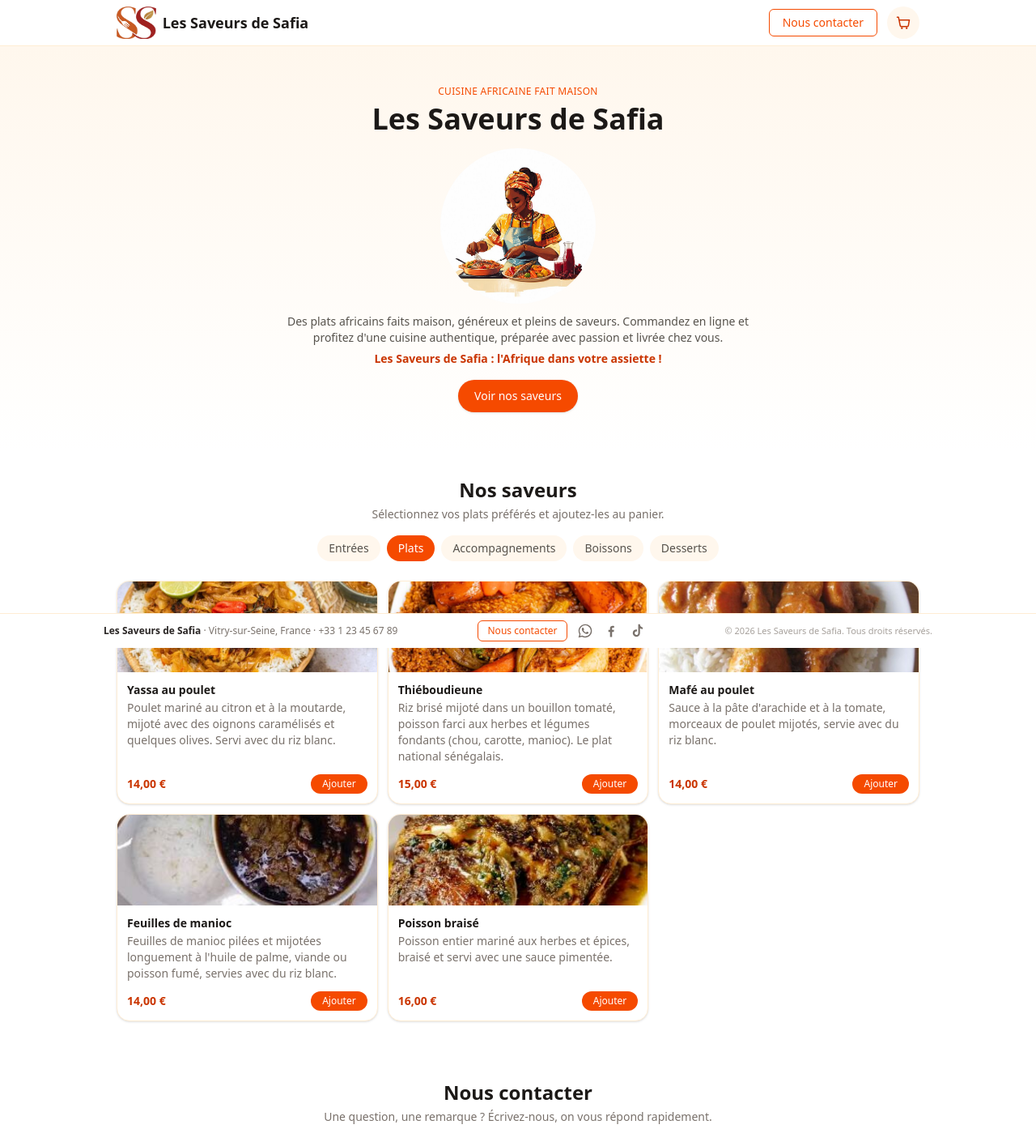
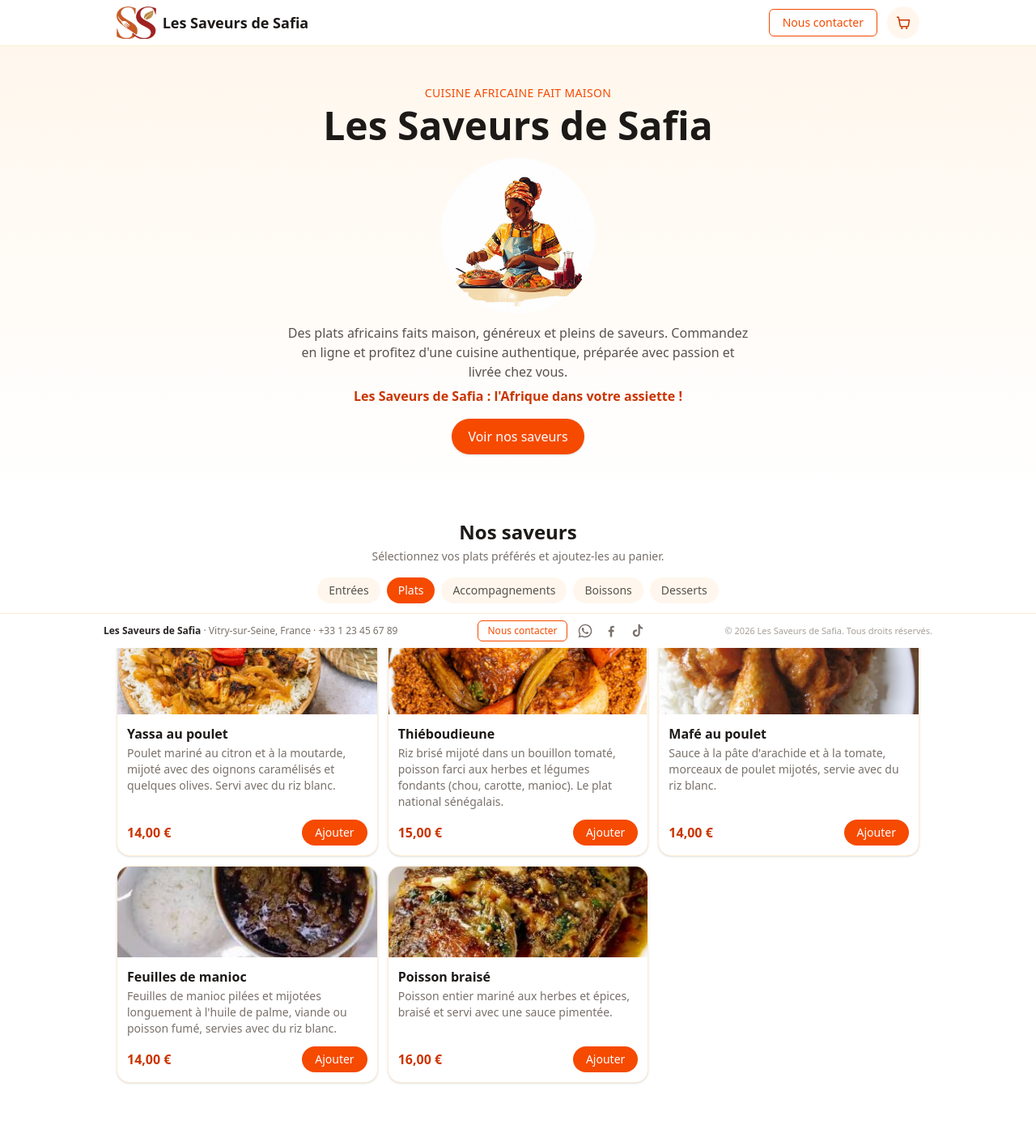
Before and after one commit to superconde224/safia-saveur, a Next.js app: page /safia-saveur/ in a window 1280 px wide. Shown: the top 1415 px of the page at 81% size. Built offline with nearby package versions, Linux system fonts and the light colour scheme.

Commit message:
Remonte les tailles de texte aux standards (16px principal, 14px min secondaire)

```diff
--- a/components/Hero.tsx
+++ b/components/Hero.tsx
@@ -5,24 +5,24 @@ export function Hero() {
   return (
     <section id="top" className="bg-gradient-to-b from-orange-50 to-white">
       <div className="mx-auto max-w-5xl px-4 py-8 text-center sm:py-12">
-        <p className="text-xs font-medium uppercase tracking-wide text-orange-600">Cuisine africaine fait maison</p>
-        <h1 className="mt-1.5 text-2xl font-bold text-stone-900 sm:text-4xl">{RESTAURANT_NAME}</h1>
+        <p className="text-sm font-medium uppercase tracking-wide text-orange-600">Cuisine africaine fait maison</p>
+        <h1 className="mt-1.5 text-3xl font-bold text-stone-900 sm:text-5xl">{RESTAURANT_NAME}</h1>
         {/* eslint-disable-next-line @next/next/no-img-element */}
         <img
           src={withBasePath("/images/profil-safia.jpg")}
           alt="Cuisinière préparant un plat Les Saveurs de Safia"
           className="mx-auto mt-4 h-36 w-36 rounded-full object-cover sm:h-48 sm:w-48"
         />
-        <p className="mx-auto mt-3 max-w-xl text-sm text-stone-600">
+        <p className="mx-auto mt-3 max-w-xl text-base text-stone-600">
           Des plats africains faits maison, généreux et pleins de saveurs. Commandez en ligne et
           profitez d&apos;une cuisine authentique, préparée avec passion et livrée chez vous.
         </p>
-        <p className="mx-auto mt-1.5 max-w-xl text-sm font-semibold text-orange-700">
+        <p className="mx-auto mt-1.5 max-w-xl text-base font-semibold text-orange-700">
           Les Saveurs de Safia : l&apos;Afrique dans votre assiette !
         </p>
         <a
           href="#menu"
-          className="mt-4 inline-block rounded-full bg-orange-600 px-5 py-2.5 text-sm font-medium text-white shadow-sm transition hover:bg-orange-700"
+          className="mt-4 inline-block rounded-full bg-orange-600 px-5 py-2.5 text-base font-medium text-white shadow-sm transition hover:bg-orange-700"
         >
           Voir nos saveurs
         </a>
--- a/components/ProductCard.tsx
+++ b/components/ProductCard.tsx
@@ -22,14 +22,14 @@ export function ProductCard({ product }: { product: Product }) {
       )}
 
       <div className="flex flex-1 flex-col p-3">
-        <h3 className="text-sm font-semibold text-stone-900">{product.name}</h3>
+        <h3 className="text-base font-semibold text-stone-900">{product.name}</h3>
         <p className="mt-0.5 flex-1 text-sm text-stone-500">{product.description}</p>
         <div className="mt-3 flex items-center justify-between">
-          <span className="text-sm font-semibold text-orange-700">{formatPrice(product.price)}</span>
+          <span className="text-base font-semibold text-orange-700">{formatPrice(product.price)}</span>
           {quantity === 0 ? (
             <button
               onClick={() => addItem(product.id)}
-              className="rounded-full bg-orange-600 px-3.5 py-1 text-xs font-medium text-white transition hover:bg-orange-700 active:scale-95"
+              className="rounded-full bg-orange-600 px-4 py-1.5 text-sm font-medium text-white transition hover:bg-orange-700 active:scale-95"
             >
               Ajouter
             </button>
@@ -42,7 +42,7 @@ export function ProductCard({ product }: { product: Product }) {
               >
                 −
               </button>
-              <span className="w-4 text-center text-xs font-medium text-stone-800">{quantity}</span>
+              <span className="w-4 text-center text-sm font-medium text-stone-800">{quantity}</span>
               <button
                 onClick={() => addItem(product.id)}
                 aria-label={`Ajouter un ${product.name}`}
```
